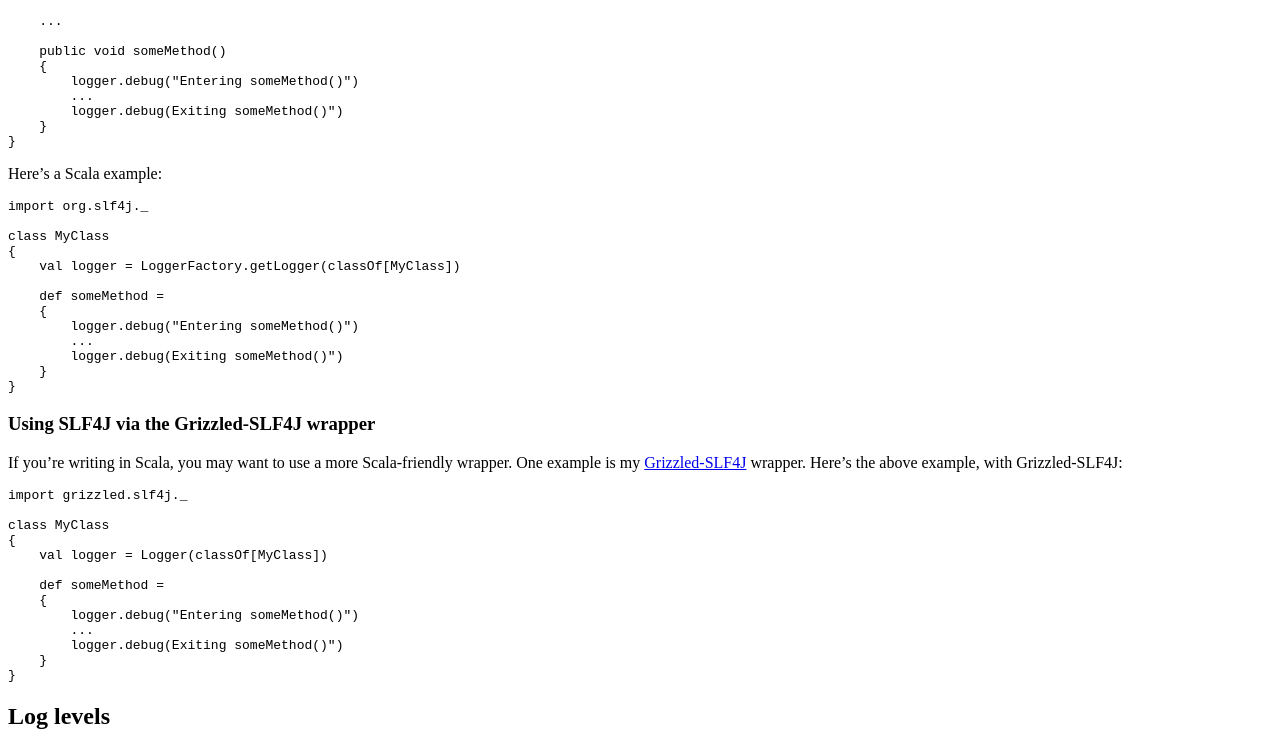
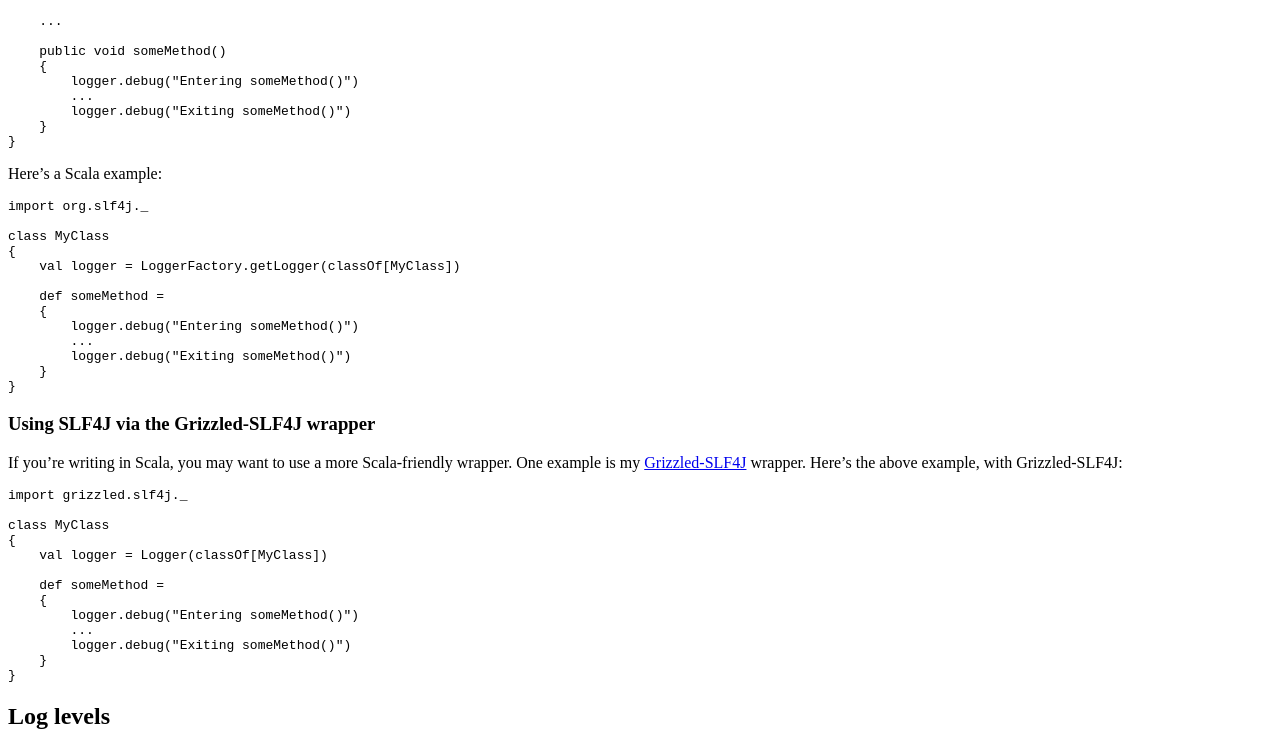
Before and after one commit to bmc/avsl, a Jekyll site: the page built from index.md, in a window 1280 px wide and 1400 px high, scrolled down 1241 px. Shown: the part 336-1077 px from the top of the window. Built offline with Jekyll 4.4.1, drawn with Linux system fonts in a browser that asks for light colours; some of the changed text lies outside the part shown.

Commit message:
Fixed typo

```diff
--- a/index.md
+++ b/index.md
@@ -114,7 +114,7 @@ Here's a Java example:
         {
             logger.debug("Entering someMethod()")
             ...
-            logger.debug(Exiting someMethod()")
+            logger.debug("Exiting someMethod()")
         }
     }
 
@@ -130,7 +130,7 @@ Here's a Scala example:
         {
             logger.debug("Entering someMethod()")
             ...
-            logger.debug(Exiting someMethod()")
+            logger.debug("Exiting someMethod()")
         }
     }
 
@@ -150,7 +150,7 @@ with Grizzled-SLF4J:
         {
             logger.debug("Entering someMethod()")
             ...
-            logger.debug(Exiting someMethod()")
+            logger.debug("Exiting someMethod()")
         }
     }
 
```
